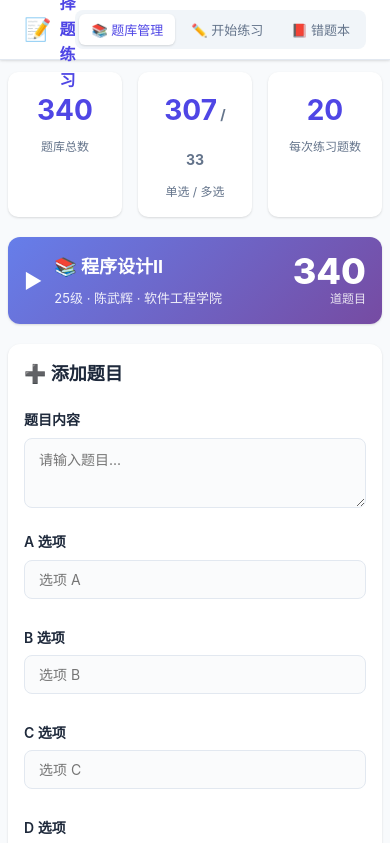
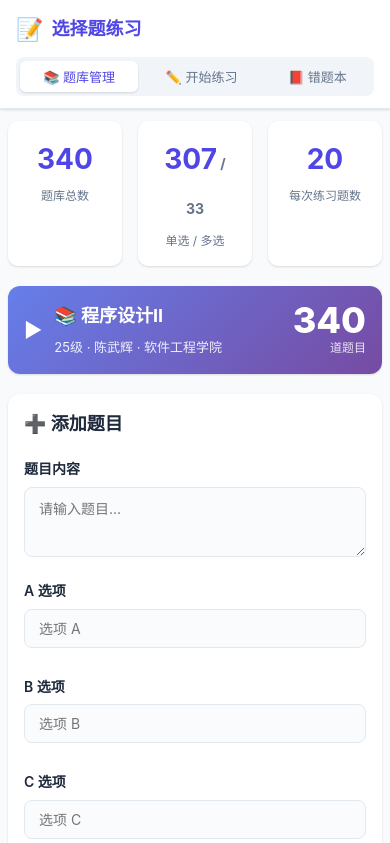
Before and after one commit to laijliang/quiz-practice, a plain HTML site: page index.html in a window 390 px wide. Shown: the top 843 px of the page. Drawn offline with Linux system fonts and the light colour scheme.

Commit message:
fix: improve mobile header layout

```diff
--- a/index.html
+++ b/index.html
@@ -35,10 +35,11 @@
             background: var(--card-bg);
             border-bottom: 1px solid var(--border);
             padding: 0 24px;
-            height: 60px;
             display: flex;
             align-items: center;
             justify-content: space-between;
+            flex-wrap: wrap;
+            gap: 10px;
             box-shadow: var(--shadow);
             position: sticky;
             top: 0;
@@ -51,6 +52,9 @@
             display: flex;
             align-items: center;
             gap: 8px;
+            min-width: 0;
+            word-break: break-word;
+            white-space: normal;
         }
         .header h1::before { content: "📝"; font-size: 22px; }
 
@@ -805,8 +809,10 @@
             .container { padding: 12px 8px; }
             .card { padding: 16px; }
             .form-row { grid-template-columns: 1fr; }
-            .header h1 { font-size: 16px; }
-            .tab-btn { padding: 6px 12px; font-size: 13px; }
+            .header { padding: 12px 16px; }
+            .header h1 { font-size: 18px; width: 100%; }
+            .tabs { width: 100%; justify-content: flex-start; }
+            .tab-btn { padding: 6px 10px; font-size: 13px; flex: 1 1 auto; }
             .question-display { font-size: 16px; }
             .result-score { font-size: 48px; }
         }
```
